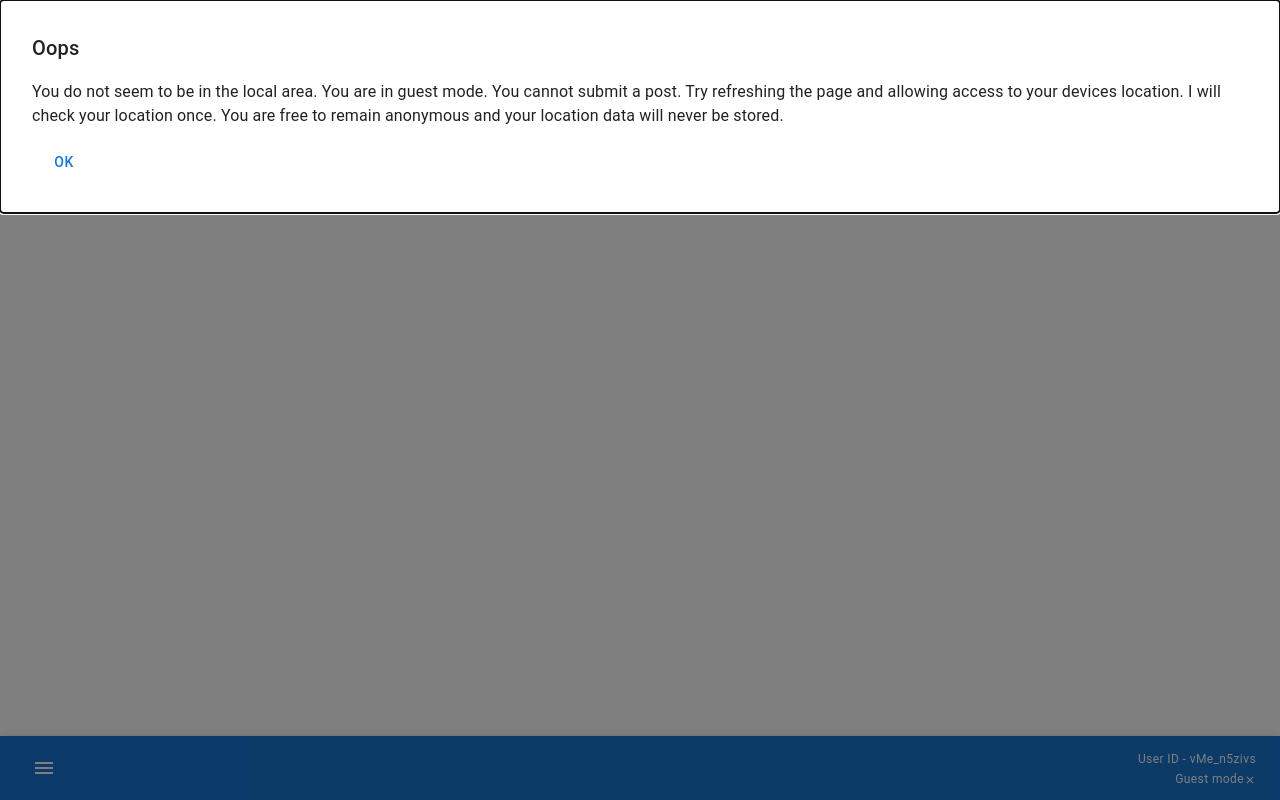
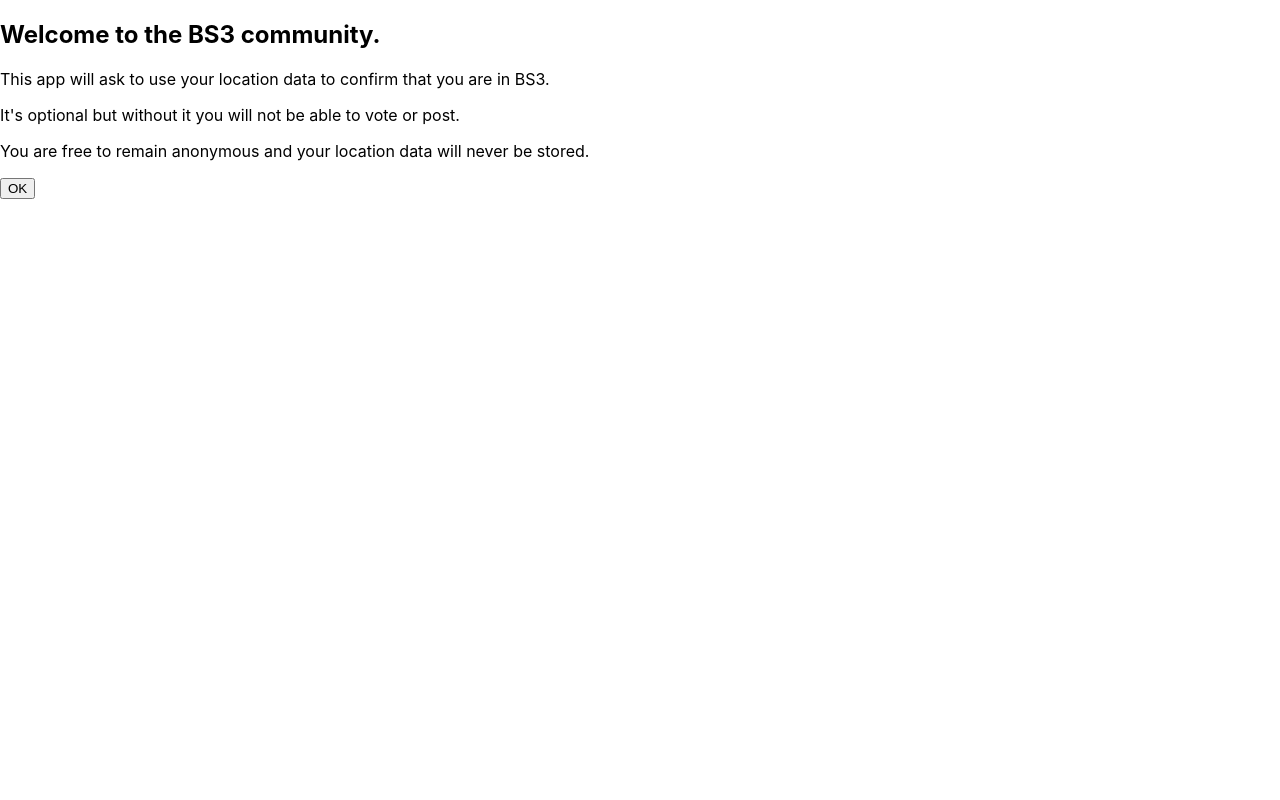
Before and after one commit to rmnppt/bs3, a React (Create React App) app in the folder bs3/: page /new in a window 1280 px wide. Built offline with nearby package versions, Linux system fonts and the light colour scheme; no server answers; the database is empty.

Commit message:
location check modal on app load

```diff
--- a/bs3/src/App.js
+++ b/bs3/src/App.js
@@ -1,8 +1,15 @@
 import './App.css';
 import BottomAppBar from './components/bottom-app-bar';
 import { Outlet } from 'react-router-dom';
+import { useDispatch } from 'react-redux';
+import { setLocation } from './app/geolocatorSlice';
+import useGeoLocationCheck from './api/geolocation';
 
 function App() {
+
+  const dispatch = useDispatch();
+  const geoLocation = useGeoLocationCheck();
+  dispatch(setLocation(geoLocation));
 
   return (
     <div className="App">
--- a/bs3/src/AppWrapper.js
+++ b/bs3/src/AppWrapper.js
@@ -1,21 +1,40 @@
 import React, { useEffect, useState } from 'react';
 import { useDispatch } from 'react-redux';
-import { setLocation } from './app/geolocatorSlice';
-import useGeoLocationCheck from './api/geolocation';
 import App from './App';
+
+const Modal = ({ onClose }) => (
+    <div className="App">
+        <div className="modal-content">
+            <h2>Welcome to the BS3 community.</h2>
+            <p>This app will ask to use your location data to confirm that you are in BS3.</p>
+            <p>It's optional but without it you will not be able to vote or post.</p>
+            <p>You are free to remain anonymous and your location data will never be stored.</p>
+            <button onClick={onClose}>OK</button>
+        </div>
+    </div>
+);
 
 export default function AppWrapper() {
     const dispatch = useDispatch();
     const [loading, setLoading] = useState(true);
-    const geoLocation = useGeoLocationCheck();
+    const [showModal, setShowModal] = useState(true);
 
     useEffect(() => {
-        dispatch(setLocation(geoLocation));
-        setLoading(false);
-    }, [dispatch, setLoading, geoLocation]);
+        if (!showModal) {
+            setLoading(false);
+        }
+    }, [dispatch, showModal]);
+
+    const handleCloseModal = () => {
+        setShowModal(false);
+    };
+
+    if (showModal) {
+        return <Modal onClose={handleCloseModal} />;
+    }
 
     if (loading) {
-        return <div>Loading...</div>; // Render a loading state while checking geolocation
+        return <div>Checking location...</div>;
     }
 
     return <App />;
```
